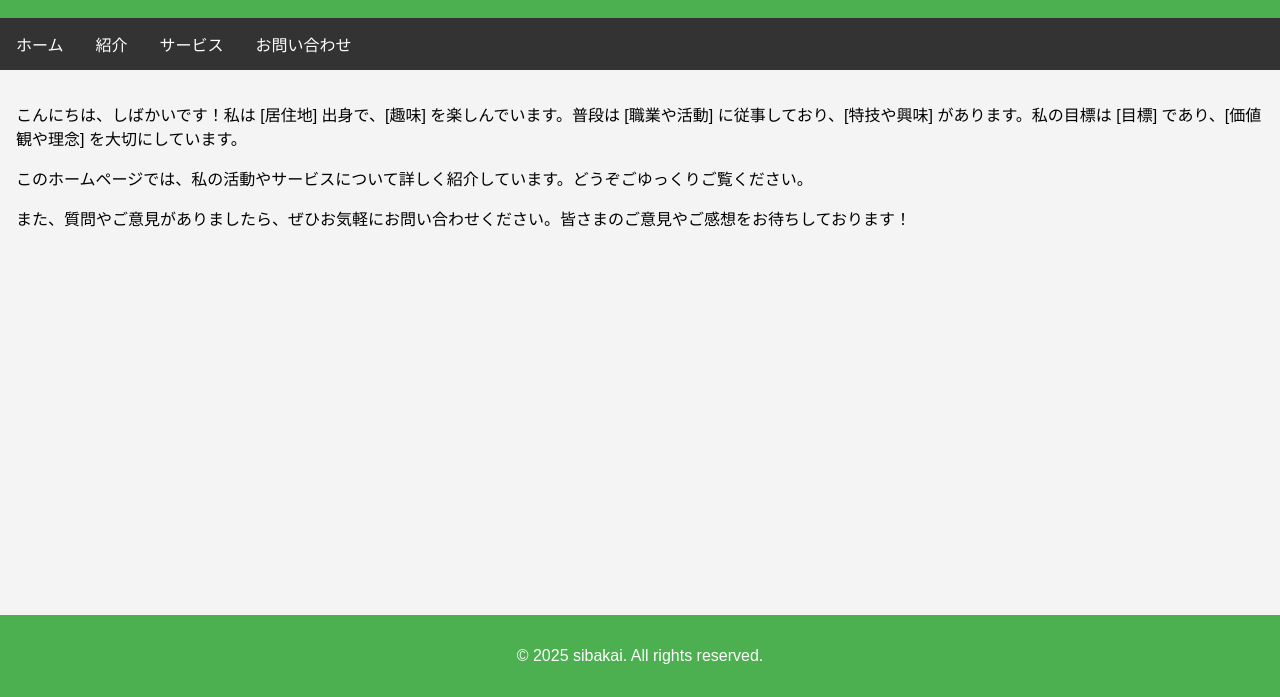
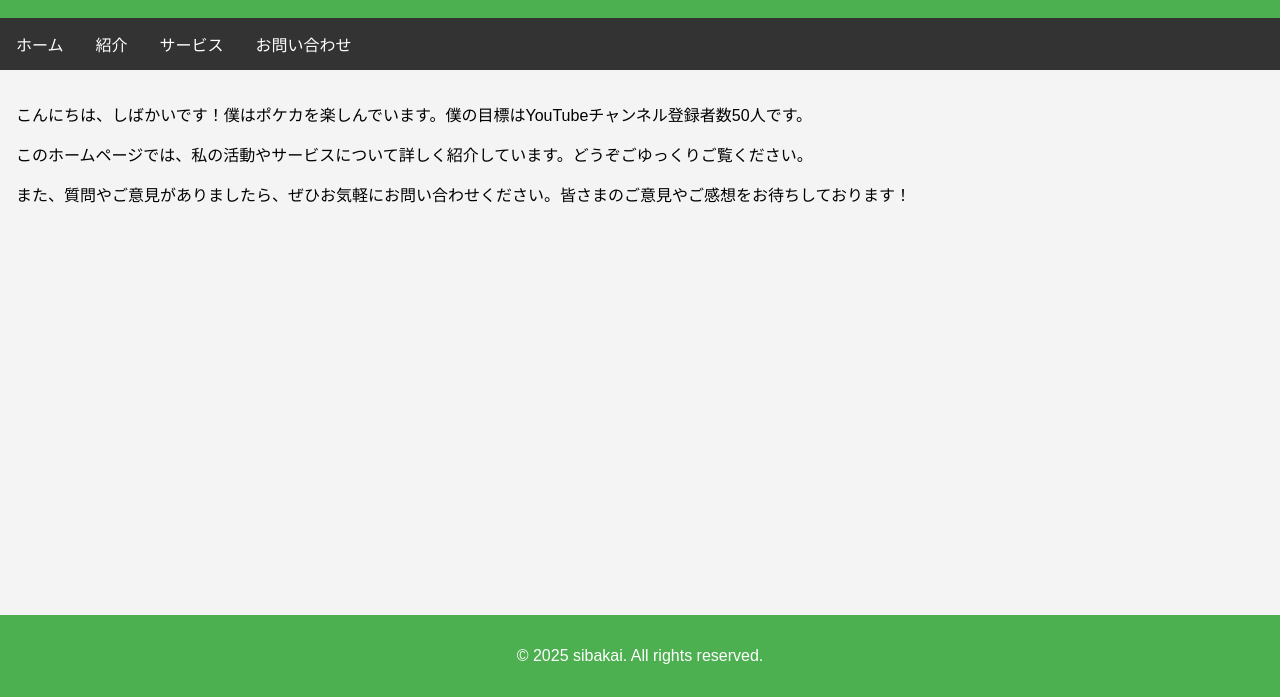
Before and after one commit to sibakai/sibakai.github.io, a plain HTML site: page about.html in a window 1280 px wide. Shown: the part 103-800 px from the top of the page. Drawn offline with Linux system fonts and the light colour scheme.

Commit message:
Update about.html

```diff
--- a/about.html
+++ b/about.html
@@ -66,7 +66,7 @@
         </ul>
     </nav>
     <main>
-          <p>こんにちは、しばかいです！私は [居住地] 出身で、[趣味] を楽しんでいます。普段は [職業や活動] に従事しており、[特技や興味] があります。私の目標は [目標] であり、[価値観や理念] を大切にしています。</p>
+          <p>こんにちは、しばかいです！僕はポケカを楽しんでいます。僕の目標はYouTubeチャンネル登録者数50人です。</p>
           <p>このホームページでは、私の活動やサービスについて詳しく紹介しています。どうぞごゆっくりご覧ください。</p>
           <p>また、質問やご意見がありましたら、ぜひお気軽にお問い合わせください。皆さまのご意見やご感想をお待ちしております！</p>
     </main>
```
